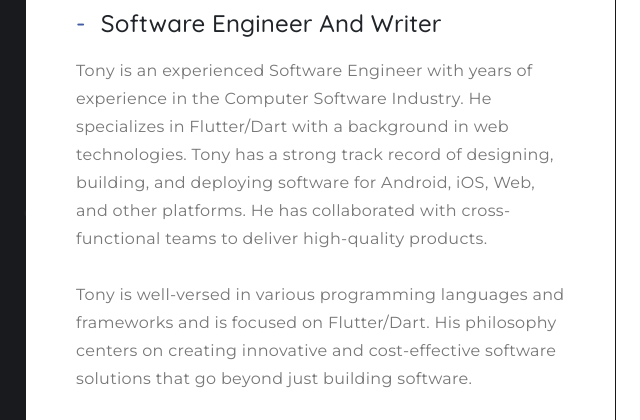
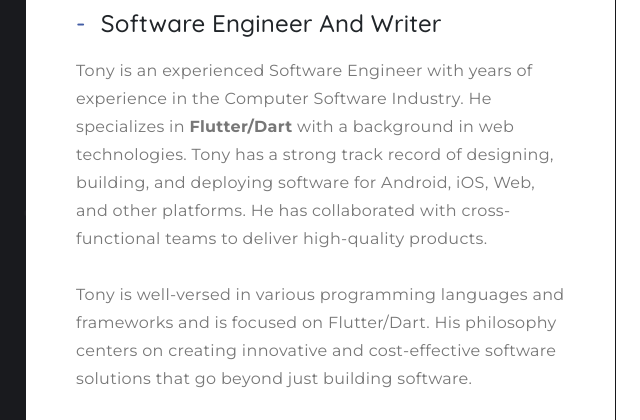
Before and after one commit to Atuoha/atuoha.github.io, a plain HTML site: page index.html in a window 1280 px wide. Shown: the part 189-609 px from the top of the page, 614-1254 px from the left. Drawn offline with Linux system fonts and the light colour scheme.

Commit message:
Update index.html

```diff
--- a/index.html
+++ b/index.html
@@ -115,7 +115,7 @@
                 <h1>I'm <span>Atuoha Anthony</span></h1>
                 <h2><span>-</span>Software Engineer and Writer</h2>
                 <p>
-                  Tony is an experienced Software Engineer with years of experience in the Computer Software Industry. He specializes in Flutter/Dart with a background in web technologies. Tony has a strong track record of designing, building, and deploying software for Android, iOS, Web, and other platforms.
+                  Tony is an experienced Software Engineer with years of experience in the Computer Software Industry. He specializes in <b>Flutter/Dart</b> with a background in web technologies. Tony has a strong track record of designing, building, and deploying software for Android, iOS, Web, and other platforms.
                   He has collaborated with cross-functional teams to deliver high-quality products.
                   <br></br>
                   Tony is well-versed in various programming languages and frameworks and is focused on Flutter/Dart. His philosophy centers on creating innovative and cost-effective software solutions that go beyond just building software.
```
